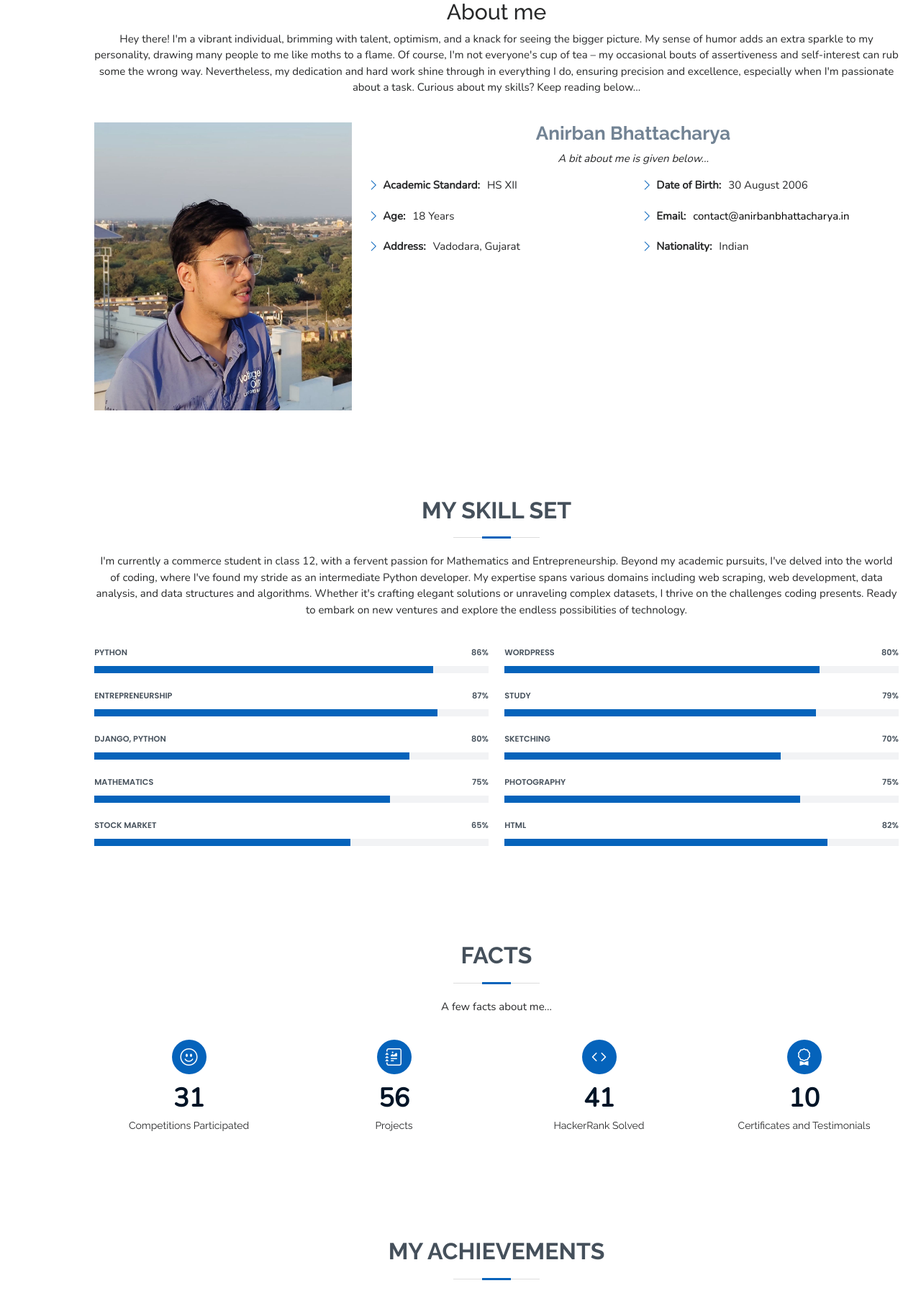
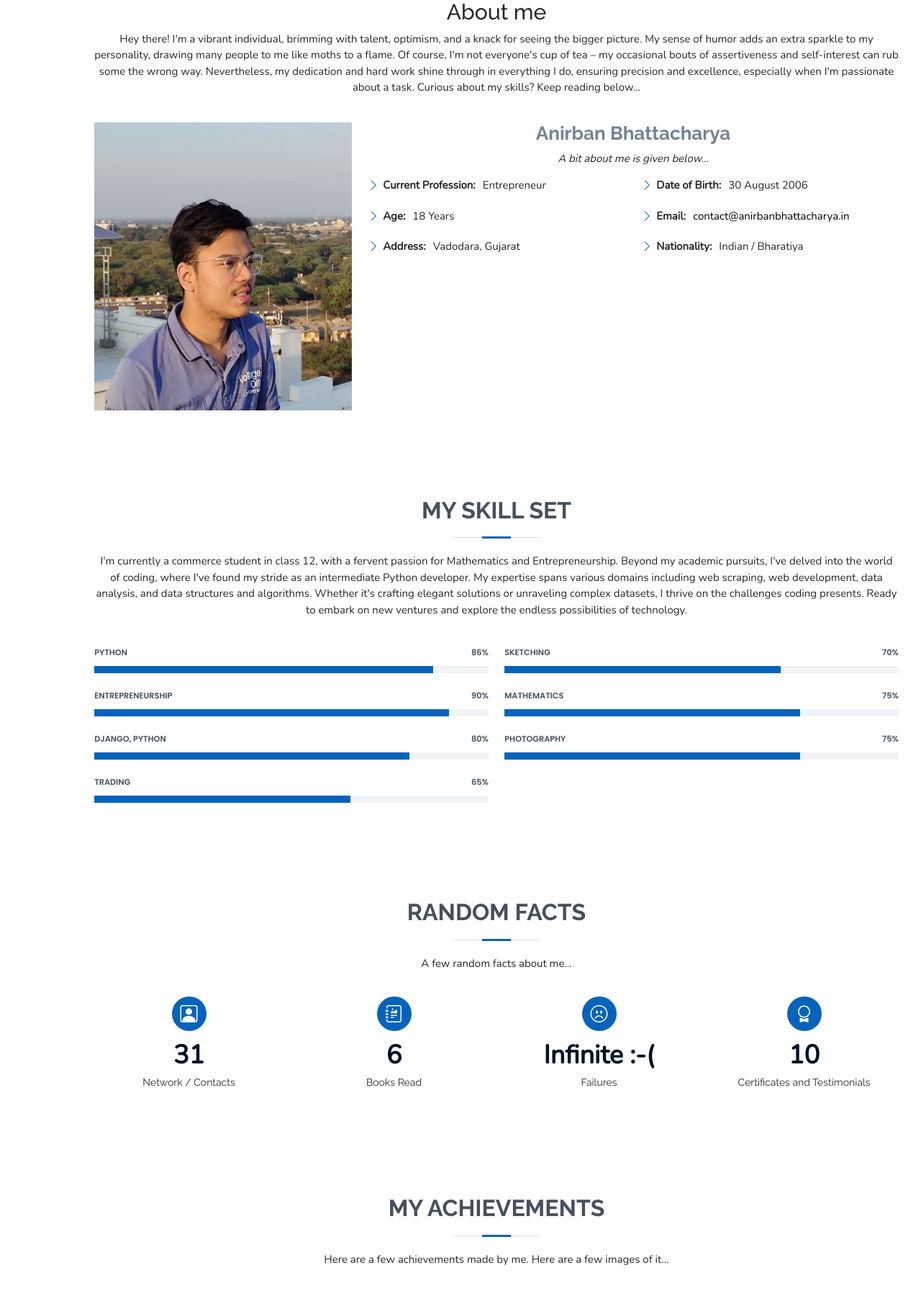
Before and after one commit to LazySmartCoder/Anirban-Bhattacharya, a Django app: page / in a window 1280 px wide. Shown: the part 861-2661 px from the top of the page at 72% size. Run offline with Django 4.2, Linux system fonts and the light colour scheme; data comes from the database, SQL or seed files in the repository; some libraries are stand-ins or nearby versions.

Commit message:
dev commit

```diff
--- a/AnirbanBhattacharyaWebsite/templates/index.html
+++ b/AnirbanBhattacharyaWebsite/templates/index.html
@@ -53,7 +53,7 @@
             <div class="row">
               <div class="col-lg-6">
                 <ul>
-                  <li><i class="bi bi-chevron-right"></i> <strong>Academic Standard:</strong> <span>HS XII</span></li>
+                  <li><i class="bi bi-chevron-right"></i> <strong>Current Profession:</strong> <span>Entrepreneur</span></li>
                   <li><i class="bi bi-chevron-right"></i> <strong>Age:</strong> <span>18 Years</span></li>
                   <li><i class="bi bi-chevron-right"></i> <strong>Address:</strong> <span>Vadodara, Gujarat</span></li>
                 </ul>
@@ -62,7 +62,7 @@
                 <ul>
                   <li><i class="bi bi-chevron-right"></i> <strong>Date of Birth:</strong> <span>30 August 2006</span></li>
                   <li><i class="bi bi-chevron-right"></i> <strong>Email:</strong> <span><a style="color: black;" href="mailto:contact@anirbanbhattacharya.in">contact@anirbanbhattacharya.in</a></span></li>
-                  <li><i class="bi bi-chevron-right"></i> <strong>Nationality:</strong> <span>Indian</span></li>
+                  <li><i class="bi bi-chevron-right"></i> <strong>Nationality:</strong> <span>Indian / Bharatiya</span></li>
                 </ul>
               </div>
             </div>
@@ -94,9 +94,9 @@
             </div>
 
             <div class="progress">
-              <span class="skill">Entrepreneurship <i class="val">87%</i></span>
+              <span class="skill">Entrepreneurship <i class="val">90%</i></span>
               <div class="progress-bar-wrap">
-                <div class="progress-bar" role="progressbar" aria-valuenow="87" aria-valuemin="0" aria-valuemax="100"></div>
+                <div class="progress-bar" role="progressbar" aria-valuenow="90" aria-valuemin="0" aria-valuemax="100"></div>
               </div>
             </div>
 
@@ -108,14 +108,7 @@
           </div>
 
           <div class="progress">
-            <span class="skill">Mathematics <i class="val">75%</i></span>
-            <div class="progress-bar-wrap">
-              <div class="progress-bar" role="progressbar" aria-valuenow="75" aria-valuemin="0" aria-valuemax="100"></div>
-            </div>
-          </div>
-
-          <div class="progress">
-            <span class="skill">Stock Market <i class="val">65%</i></span>
+            <span class="skill">Trading <i class="val">65%</i></span>
             <div class="progress-bar-wrap">
               <div class="progress-bar" role="progressbar" aria-valuenow="65" aria-valuemin="0" aria-valuemax="100"></div>
             </div>
@@ -125,20 +118,6 @@
           <div class="col-lg-6">
 
             <div class="progress">
-              <span class="skill">WordPress <i class="val">80%</i></span>
-              <div class="progress-bar-wrap">
-                <div class="progress-bar" role="progressbar" aria-valuenow="80" aria-valuemin="0" aria-valuemax="100"></div>
-              </div>
-            </div>
-
-            <div class="progress">
-              <span class="skill">Study <i class="val">79%</i></span>
-              <div class="progress-bar-wrap">
-                <div class="progress-bar" role="progressbar" aria-valuenow="79" aria-valuemin="0" aria-valuemax="100"></div>
-              </div>
-            </div>
-
-            <div class="progress">
               <span class="skill">Sketching <i class="val">70%</i></span>
               <div class="progress-bar-wrap">
                 <div class="progress-bar" role="progressbar" aria-valuenow="70" aria-valuemin="0" aria-valuemax="100"></div>
@@ -146,16 +125,16 @@
             </div>
 
             <div class="progress">
-              <span class="skill">Photography <i class="val">75%</i></span>
+              <span class="skill">Mathematics <i class="val">75%</i></span>
               <div class="progress-bar-wrap">
                 <div class="progress-bar" role="progressbar" aria-valuenow="75" aria-valuemin="0" aria-valuemax="100"></div>
               </div>
             </div>
 
             <div class="progress">
-              <span class="skill">HTML <i class="val">82%</i></span>
+              <span class="skill">Photography <i class="val">75%</i></span>
               <div class="progress-bar-wrap">
-                <div class="progress-bar" role="progressbar" aria-valuenow="82" aria-valuemin="0" aria-valuemax="100"></div>
+                <div class="progress-bar" role="progressbar" aria-valuenow="75" aria-valuemin="0" aria-valuemax="100"></div>
               </div>
             </div>
 
@@ -222,33 +201,33 @@
       <div class="container" data-aos="fade-up">
 
         <div class="section-title">
-          <h2>Facts</h2>
-          <p>A few facts about me...</p>
+          <h2>Random Facts</h2>
+          <p>A few random facts about me...</p>
         </div>
 
         <div class="row">
 
           <div class="col-lg-3 col-md-6">
             <div class="count-box">
-              <i class="bi bi-emoji-smile"></i>
+              <i class="bi bi-person-square"></i>
               <span data-purecounter-start="0" data-purecounter-end="31" data-purecounter-duration="1" class="purecounter"></span>
-              <p>Competitions Participated</p>
+              <p>Network / Contacts</p>
             </div>
           </div>
 
           <div class="col-lg-3 col-md-6 mt-5 mt-md-0">
             <div class="count-box">
               <i class="bi bi-journal-richtext"></i>
-              <span data-purecounter-start="0" data-purecounter-end="56" data-purecounter-duration="1" class="purecounter"></span>
-              <p>Projects</p>
+              <span data-purecounter-start="0" data-purecounter-end="6" data-purecounter-duration="1" class="purecounter"></span>
+              <p>Books Read</p>
             </div>
           </div>
 
           <div class="col-lg-3 col-md-6 mt-5 mt-lg-0">
             <div class="count-box">
-              <i class='bi bi-code'></i>
-              <span data-purecounter-start="0" data-purecounter-end="41" data-purecounter-duration="1" class="purecounter"></span>
-              <p>HackerRank Solved</p>
+              <i class='bi bi-emoji-frown'></i>
+              <span>Infinite :-(</span>
+              <p>Failures</p>
             </div>
           </div>
 
```
